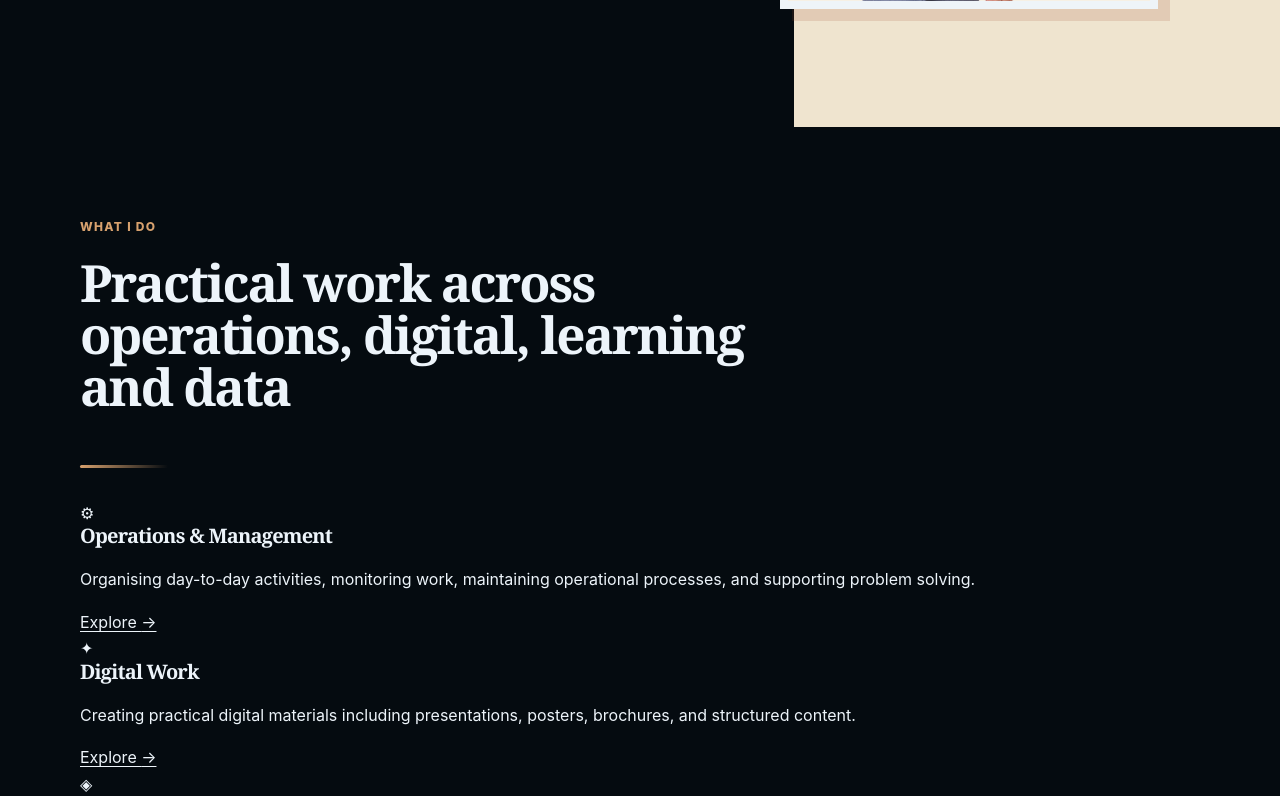
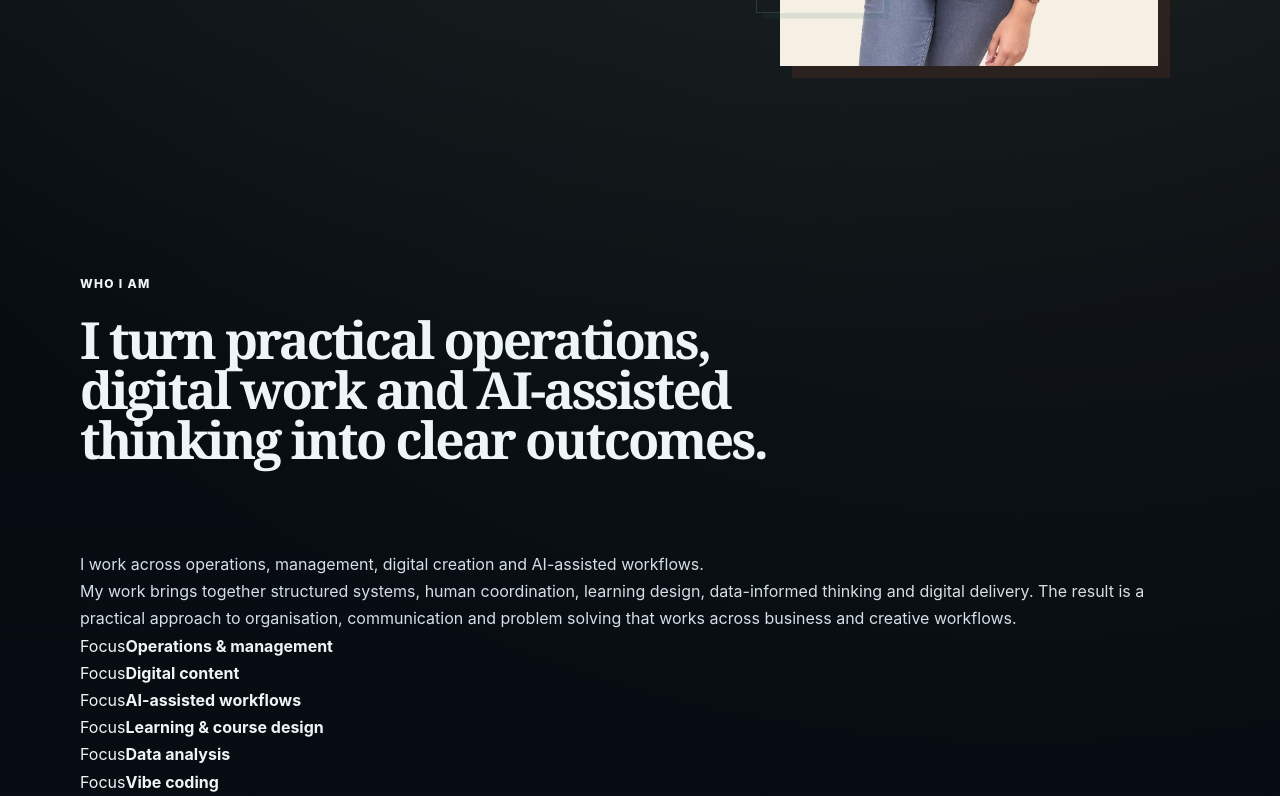
Before and after one commit to Siva0626/sivaranjani-portfolio, a React (Vite) app: page / in a window 1280 px wide. Shown: the part 1580-2376 px from the top of the page. Built offline with nearby package versions, Linux system fonts and the light colour scheme; no server answers.

Commit message:
Redesign portfolio with premium editorial layout and enhanced styling

```diff
--- a/src/components/content/Hero.tsx
+++ b/src/components/content/Hero.tsx
@@ -13,7 +13,7 @@ export function Hero() {
         <div className="hero-modern__content">
           <p className="hero-modern__eyebrow">Operations • Digital Work • AI-Assisted Growth</p>
 
-          <h1 id="home-title">
+          <h1 id="home-title" className="hero-modern__headline">
             <span>{nameParts[0]}</span>
             <span>{nameParts.slice(1).join(' ')}</span>
             <span className="hero-modern__accent">Operations.</span>
--- a/src/components/media/VideoPlayer.tsx
+++ b/src/components/media/VideoPlayer.tsx
@@ -9,6 +9,10 @@ export function VideoPlayer({ title, imageSrc }: VideoPlayerProps) {
 
   return (
     <div className="video-player">
+      <div className="video-player__label-row">
+        <span className="video-player__label">Watch my work</span>
+      </div>
+
       <video
         className="video-player__screen"
         controls
--- a/src/pages/HomePage.tsx
+++ b/src/pages/HomePage.tsx
@@ -1,5 +1,5 @@
 import { lazy, Suspense } from 'react'
-import { projects } from '../content/portfolio'
+import { capabilities, projects } from '../content/portfolio'
 import { Hero } from '../components/content/Hero'
 import { CTASection } from '../components/content/CTASection'
 import { ServicesSection } from '../components/content/ServicesSection'
@@ -11,7 +11,20 @@ import {
 import { ProjectGrid } from '../components/content/ProjectGrid'
 import { MediaShowcase } from '../components/content/MediaShowcase'
 
-const PortfolioScene = lazy(() => import('../components/3D/PortfolioScene').then((module) => ({ default: module.PortfolioScene })))
+const PortfolioScene = lazy(() =>
+  import('../components/3D/PortfolioScene').then((module) => ({
+    default: module.PortfolioScene,
+  })),
+)
+
+const focusAreas = [
+  'Operations & management',
+  'Digital content',
+  'AI-assisted workflows',
+  'Learning & course design',
+  'Data analysis',
+  'Vibe coding',
+]
 
 export function HomePage() {
   return (
@@ -19,18 +32,80 @@ export function HomePage() {
       <Hero />
 
       <PageContainer>
+        <Section className="editorial-intro-section">
+          <div className="modern-section-heading modern-section-heading--center">
+            <p className="modern-eyebrow">Who I am</p>
+            <h2>I turn practical operations, digital work and AI-assisted thinking into clear outcomes.</h2>
+            <span className="heading-line heading-line--center" />
+          </div>
+
+          <div className="editorial-intro">
+            <p className="editorial-intro__lead">
+              I work across operations, management, digital creation and AI-assisted workflows.
+            </p>
+
+            <p className="editorial-intro__copy">
+              My work brings together structured systems, human coordination, learning design,
+              data-informed thinking and digital delivery. The result is a practical approach to
+              organisation, communication and problem solving that works across business and
+              creative workflows.
+            </p>
+          </div>
+
+          <div className="stat-grid" aria-label="Portfolio focus areas">
+            {focusAreas.map((area) => (
+              <div className="stat-block" key={area}>
+                <span className="stat-block__label">Focus</span>
+                <strong>{area}</strong>
+              </div>
+            ))}
+          </div>
+        </Section>
+
+        <Section className="capability-showcase-section">
+          <div className="modern-section-heading modern-section-heading--left">
+            <p className="modern-eyebrow">Capabilities</p>
+            <h2>Operations, digital, AI and learning working as one system.</h2>
+            <span className="heading-line" />
+          </div>
+
+          <div className="capability-showcase__grid">
+            {capabilities.map((capability, index) => (
+              <article className="capability-card" key={capability.category}>
+                <div className="capability-card__header">
+                  <span className="capability-card__index">
+                    0{index + 1}
+                  </span>
+                  <span className="capability-card__tag">Capability</span>
+                </div>
+
+                <h3>{capability.category}</h3>
+
+                <ul>
+                  {capability.items.map((item) => (
+                    <li key={item}>{item}</li>
+                  ))}
+                </ul>
+              </article>
+            ))}
+          </div>
+        </Section>
+
         <Section>
           <ServicesSection />
         </Section>
 
         <Section>
-        <section aria-labelledby="portfolio-visual-title">
+          <section aria-labelledby="portfolio-visual-title" className="portfolio-visual-block">
             <div className="modern-section-heading modern-section-heading--left">
               <p className="modern-eyebrow">Portfolio visual</p>
-            <h2 id="portfolio-visual-title">Operations, learning, data and digital workflows</h2>
+              <h2 id="portfolio-visual-title">A connected view of operations, learning, data and digital work.</h2>
               <span className="heading-line" />
             </div>
-          <Suspense fallback={<p className="media-fallback">The interactive portfolio visual is loading.</p>}><PortfolioScene /></Suspense>
+
+            <Suspense fallback={<p className="media-fallback">The interactive portfolio visual is loading.</p>}>
+              <PortfolioScene />
+            </Suspense>
           </section>
         </Section>
 
@@ -39,14 +114,10 @@ export function HomePage() {
         </Section>
 
         <Section>
-        <section aria-labelledby="projects-title">
+          <section aria-labelledby="projects-title" className="portfolio-work-block">
             <div className="modern-section-heading modern-section-heading--left">
               <p className="modern-eyebrow">Selected Work</p>
-
-            <h2 id="projects-title">
-              Projects and practical work
-            </h2>
-
+              <h2 id="projects-title">Projects and practical work</h2>
               <span className="heading-line" />
             </div>
 
--- a/src/styles/global.css
+++ b/src/styles/global.css
@@ -1,68 +1,142 @@
 :root {
   color-scheme: dark;
-  font-family: Georgia, 'Times New Roman', serif;
+  font-family: Inter, 'Segoe UI', sans-serif;
   font-synthesis: none;
-  color: #edf4fa;
-  background: #050b10;
-  --paper: #050b10;
-  --paper-deep: #0d1419;
-  --paper-soft: #111b23;
-  --paper-light: #eef4f8;
-  --ink: #edf4fa;
-  --muted-ink: #a9bac7;
-  --teal: #7dd3c7;
-  --teal-deep: #46b7b0;
-  --copper: #d7a16e;
-  --line: rgba(226, 235, 242, 0.15);
-  --line-strong: rgba(226, 235, 242, 0.22);
-  --shadow: rgba(0, 0, 0, 0.32);
-  --sans: Inter, ui-sans-serif, system-ui, -apple-system, BlinkMacSystemFont, 'Segoe UI', sans-serif;
+  text-rendering: optimizeLegibility;
+  -webkit-font-smoothing: antialiased;
+  -moz-osx-font-smoothing: grayscale;
+
+  --bg: #060b10;
+  --bg-soft: #0d171d;
+  --panel: rgba(14, 22, 28, 0.92);
+  --panel-strong: #111b22;
+  --panel-soft: #101b24;
+  --card: rgba(17, 28, 35, 0.8);
+  --card-strong: #111d26;
+  --text: #edf5f9;
+  --text-soft: #d4dfe6;
+  --muted: #9bb0be;
+  --muted-strong: #c8d4dc;
+  --line: rgba(214, 228, 236, 0.14);
+  --line-strong: rgba(214, 228, 236, 0.24);
+  --accent: #8be3d2;
+  --accent-strong: #66d0bf;
+  --accent-warm: #dcb787;
+  --shadow: rgba(0, 0, 0, 0.35);
+  --control-bg: rgba(255, 255, 255, 0.04);
+  --content-width: 72rem;
+
+  --font-display: Georgia, 'Times New Roman', serif;
+  --font-sans: Inter, 'Segoe UI', sans-serif;
 }
 
 * { box-sizing: border-box; }
-html { scroll-behavior: smooth; }
+
+html {
+  scroll-behavior: smooth;
+}
+
 body {
   min-width: 320px;
   margin: 0;
   background:
-    radial-gradient(circle at top, rgba(76, 110, 97, 0.32), transparent 35%),
-    linear-gradient(180deg, #050b10 0%, #0a1117 100%);
-  color: var(--ink);
-  font-family: var(--sans);
-  line-height: 1.65;
+    radial-gradient(circle at top, rgba(71, 109, 98, 0.38), transparent 22%),
+    radial-gradient(circle at 80% 10%, rgba(220, 183, 135, 0.11), transparent 18%),
+    linear-gradient(180deg, var(--bg) 0%, #0a1117 100%);
+  color: var(--text);
+  font-family: var(--font-sans);
+  line-height: 1.7;
 }
 
-a { color: inherit; text-underline-offset: .18em; }
-a:hover { color: var(--copper); }
-button, input, textarea { font: inherit; }
+a {
+  color: inherit;
+  text-decoration: none;
+  text-underline-offset: 0.18em;
+}
+
+a:hover {
+  color: var(--accent-warm);
+}
+
+button, input, textarea, select {
+  font: inherit;
+}
+
 button { cursor: pointer; }
-h1, h2, h3, p { margin-top: 0; }
-h1, h2, h3 {
-  color: var(--ink);
-  font-family: Georgia, 'Times New Roman', serif;
-  line-height: 1.02;
-  letter-spacing: -0.04em;
+
+img, video, canvas, svg {
+  display: block;
+  max-width: 100%;
 }
-h1 { font-size: clamp(2.8rem, 6vw, 6.25rem); }
-h2 { font-size: clamp(1.9rem, 4vw, 3.2rem); }
-h3 { font-size: 1.25rem; }
-ul { padding-left: 1.25rem; }
-a:focus-visible, button:focus-visible, input:focus-visible, textarea:focus-visible, summary:focus-visible {
-  outline: 3px solid var(--copper);
+
+h1, h2, h3, h4, p {
+  margin-top: 0;
+}
+
+h1, h2, h3, h4 {
+  color: var(--text);
+  font-family: var(--font-display);
+  line-height: 0.98;
+  letter-spacing: -0.05em;
+}
+
+h1 { font-size: clamp(3.3rem, 7vw, 7rem); }
+h2 { font-size: clamp(2.1rem, 4vw, 3.4rem); }
+h3 { font-size: clamp(1.2rem, 1.8vw, 1.7rem); }
+
+p {
+  margin-bottom: 0;
+  color: var(--text-soft);
+}
+
+ul, ol {
+  padding-left: 1.2rem;
+}
+
+a:focus-visible,
+button:focus-visible,
+input:focus-visible,
+textarea:focus-visible,
+summary:focus-visible {
+  outline: 2px solid var(--accent-warm);
   outline-offset: 3px;
 }
-.sr-only { position: absolute; width: 1px; height: 1px; padding: 0; margin: -1px; overflow: hidden; clip: rect(0, 0, 0, 0); white-space: nowrap; border: 0; }
+
+.sr-only {
+  position: absolute;
+  width: 1px;
+  height: 1px;
+  padding: 0;
+  margin: -1px;
+  overflow: hidden;
+  clip: rect(0, 0, 0, 0);
+  white-space: nowrap;
+  border: 0;
+}
+
 .skip-link {
-  position: fixed; z-index: 200; top: .75rem; left: .75rem; transform: translateY(-180%);
-  padding: .65rem .85rem; background: var(--paper-light); color: var(--paper-deep); text-decoration: none;
+  position: fixed;
+  z-index: 200;
+  top: 0.75rem;
+  left: 0.75rem;
+  padding: 0.7rem 0.85rem;
+  background: var(--text);
+  color: var(--bg);
+  border-radius: 999px;
+  transform: translateY(-180%);
 }
-.skip-link:focus { transform: translateY(0); }
+
+.skip-link:focus {
+  transform: translateY(0);
+}
 
 @media (prefers-reduced-motion: reduce) {
   html { scroll-behavior: auto; }
+
   *, *::before, *::after {
-    animation-duration: .01ms !important;
-    transition-duration: .01ms !important;
+    animation-duration: 0.01ms !important;
+    animation-iteration-count: 1 !important;
+    transition-duration: 0.01ms !important;
     scroll-behavior: auto !important;
   }
 }
```
Lines whose indentation alone changed are shown as unchanged.
